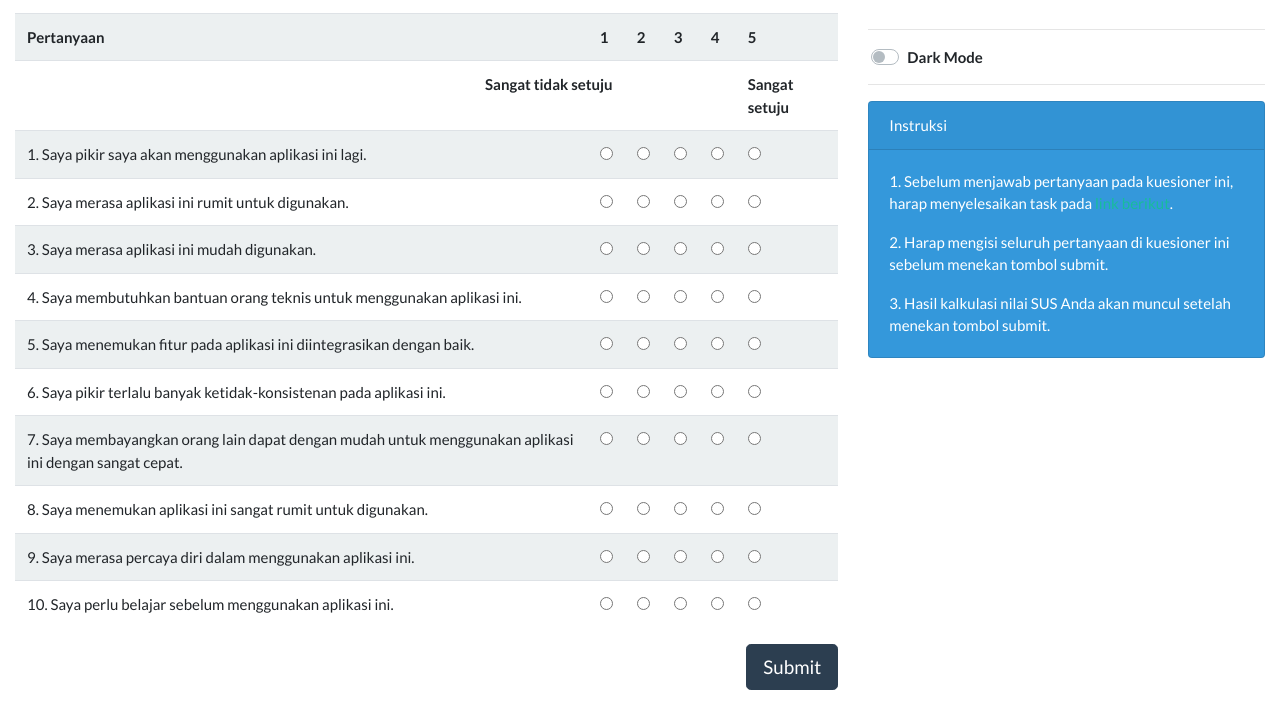
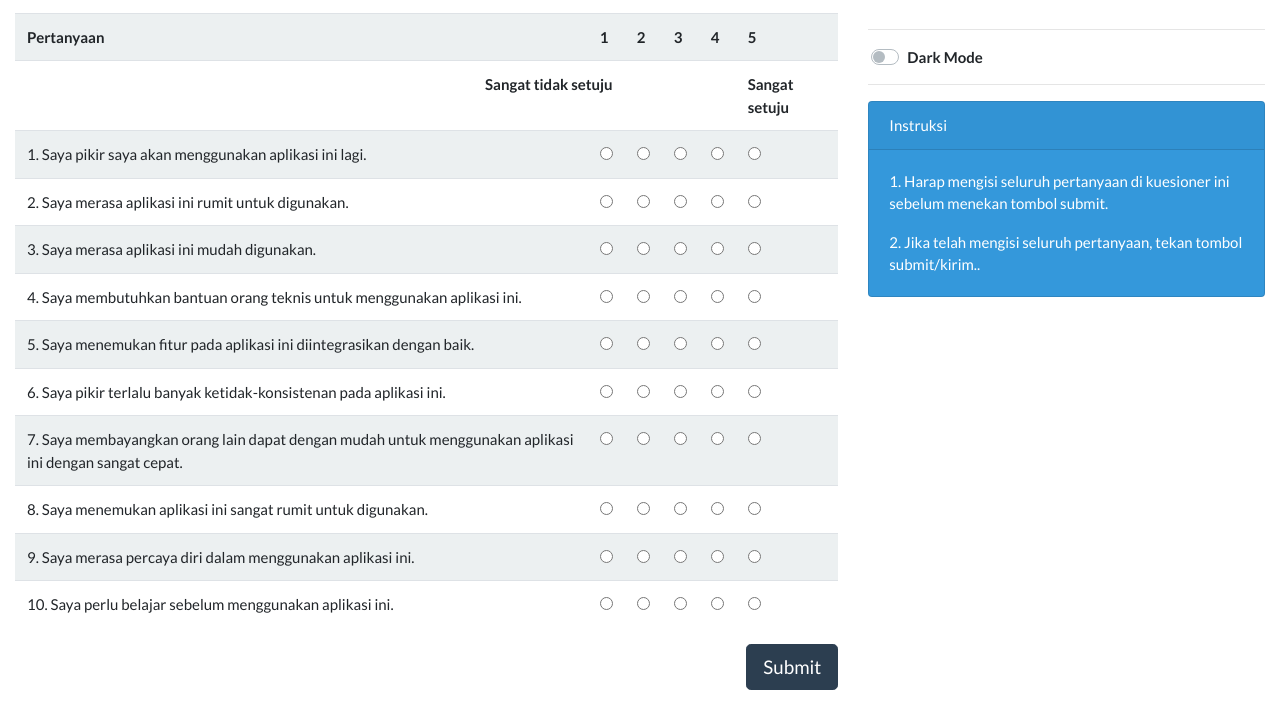
Before and after one commit to Fayed06/Questionnaire-SUS, a plain HTML site: page index.html in a window 1280 px wide. Shown: the part 98-804 px from the top of the page. Drawn offline with nearby package versions, Linux system fonts and the light colour scheme.

Commit message:
update instruksi

```diff
--- a/index.html
+++ b/index.html
@@ -185,14 +185,10 @@
                         <div class="card-header">Instruksi</div>
                         <div class="card-body">
                             <p class="card-text">
-                                1. Sebelum menjawab pertanyaan pada kuesioner ini, harap menyelesaikan task pada
-                                <a href="https://t.maze.co/207915007" target="_blank">link berikut</a>.
+                                1. Harap mengisi seluruh pertanyaan di kuesioner ini sebelum menekan tombol submit.
                             </p>
                             <p class="card-text">
-                                2. Harap mengisi seluruh pertanyaan di kuesioner ini sebelum menekan tombol submit.
-                            </p>
-                            <p class="card-text">
-                                3. Hasil kalkulasi nilai SUS Anda akan muncul setelah menekan tombol submit.
+                                2. Jika telah mengisi seluruh pertanyaan, tekan tombol submit/kirim..
                             </p>
                         </div>
                     </div>
```
